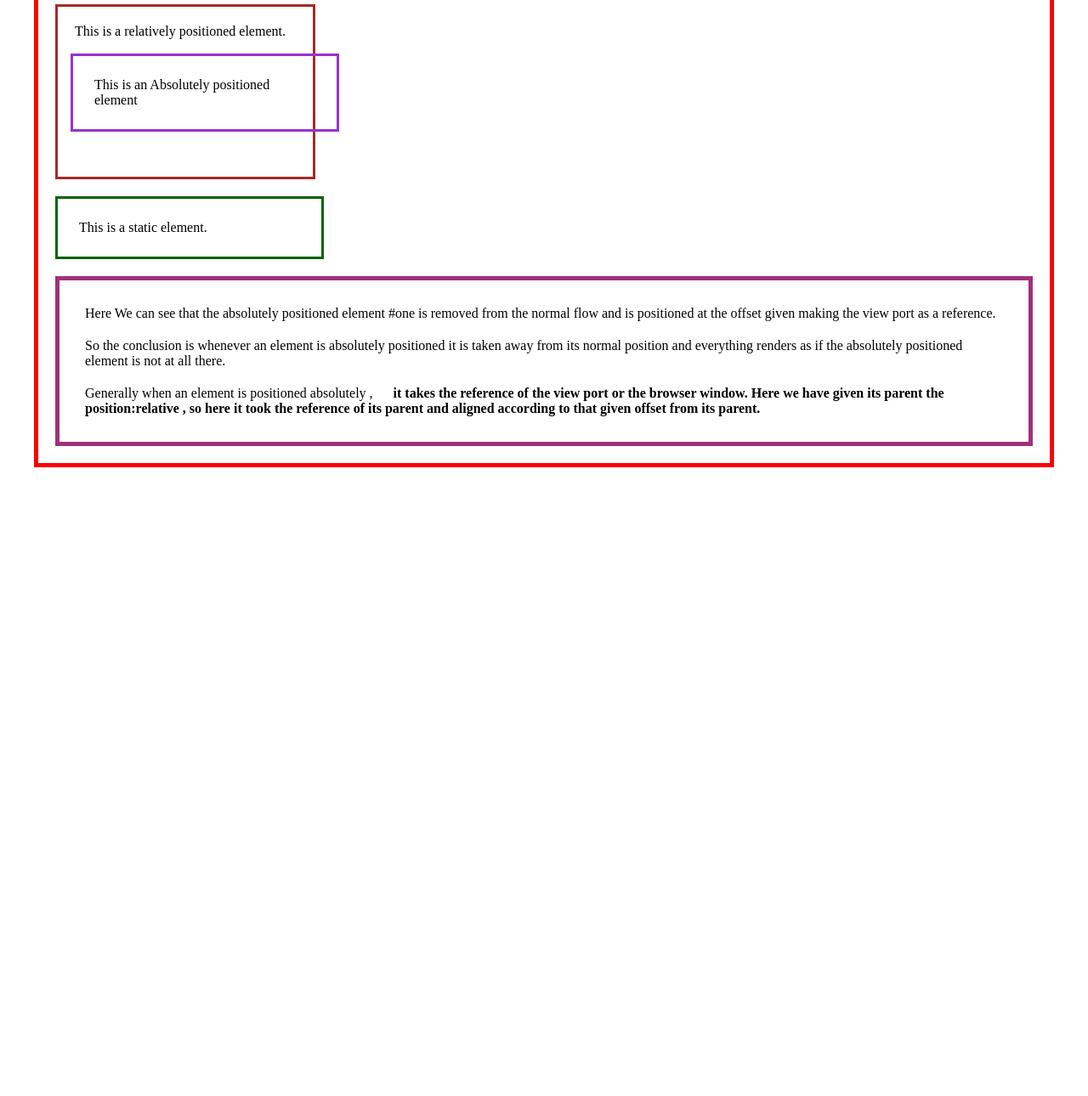
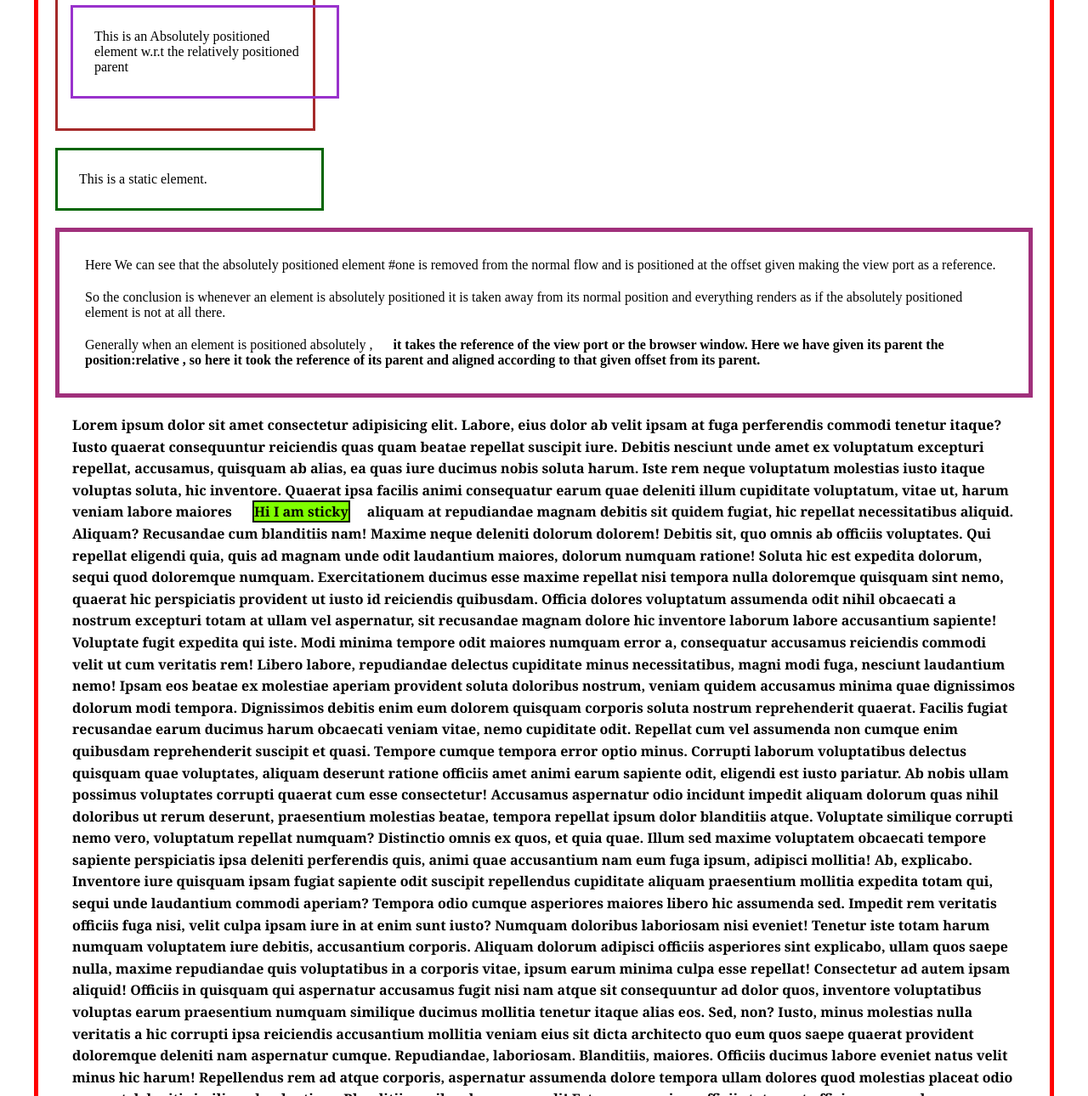
Before and after one commit to PrudhviDeve/mysecondwebpage.io, a plain HTML site: page positions.html in a window 1280 px wide. Shown: the part 117-1407 px from the top of the page at 85% size. Before the commit the page ends 800 px from the top, so only its background shows below. Drawn offline with Linux system fonts and the light colour scheme.

Commit message:
added all positions

```diff
--- a/positions.html
+++ b/positions.html
@@ -1,5 +1,6 @@
 <!DOCTYPE html>
 <html lang="en">
+
 <head>
   <meta charset="UTF-8">
   <meta http-equiv="X-UA-Compatible" content="IE=edge">
@@ -7,47 +8,66 @@
   <title>Document</title>
   <style>
     body {
-            border : 5px solid red;
+      border: 5px solid red;
     }
+
     h1 {
       text-align: center;
-
-
-        }
-        #main {
-            border : 3px solid brown;
-            width : 300px;
-            height : 200px;
-            position : relative;
-        }
-        #one {
-            border : 3px solid darkorchid;
-            width : 300px;
-            padding : 5px;
-            margin : 5px;
-            position : absolute;
-            top : 50px;
-            left : 10px;
-        }
-        #two {
-            border : 3px solid darkgreen;
-            padding : 5px;
-
-
-
-            width : 300px;
-        }
-        #para {
-            border : 5px solid rgb(160, 48, 123);
-
-            padding : 10px ;
-        }
-        * {
-            margin : 20px;
+      border: 2px solid black;
+      background-color: yellow;
+      position: fixed;
+      top: 0;
+      right: 0;
+      width: 100%;
     }
 
+    #main {
+      border: 3px solid brown;
+      width: 300px;
+      height: 200px;
+      position: relative;
+    }
+
+    #one {
+      border: 3px solid darkorchid;
+      width: 300px;
+      padding: 5px;
+      margin: 5px;
+      position: absolute;
+      top: 50px;
+      left: 10px;
+    }
+
+    #two {
+      border: 3px solid darkgreen;
+      padding: 5px;
+      width: 300px;
+    }
+
+    #para {
+      border: 5px solid rgb(160, 48, 123);
+      padding: 10px;
+    }
+
+    * {
+      margin: 20px;
+    }
+
+    #ext p {
+      line-height: 1.6em;
+      font-weight: bold;
+      font-family: Georgia, 'Times New Roman', Times, serif;
+    }
+    span {
+      position: sticky;
+      top : 60px;
+      border : 2px solid black;
+      background-color: chartreuse;
+    }
   </style>
+
 </head>
+
 <body>
   <h1>CSS Positions</h1>
 
@@ -57,7 +77,7 @@
 
     <div id="one">
 
-                         <p>This is an Absolutely positioned element</p>
+      <p>This is an Absolutely positioned element w.r.t the relatively positioned parent</p>
 
     </div>
 
@@ -77,10 +97,66 @@
     <p>So the conclusion is whenever an element is absolutely positioned it is taken away from its normal
       position and everything renders as if the absolutely positioned element is not at all there. </p>
 
-              <p> Generally when an element is positioned absolutely , <strong>it takes the reference of the view port or the browser window. Here we have given its parent the position:relative , so here it took
+    <p> Generally when an element is positioned absolutely , <strong>it takes the reference of the view port or the
+        browser window. Here we have given its parent the position:relative , so here it took
         the reference of its parent and aligned according to that given offset from its parent.</strong></p>
     </p>
 
   </div>
+
+  <div id="ext">
+
+    <p>Lorem ipsum dolor sit amet consectetur adipisicing elit. Labore, eius dolor ab velit ipsam at fuga perferendis
+      commodi tenetur itaque? Iusto quaerat consequuntur reiciendis quas quam beatae repellat suscipit iure.
+      Debitis nesciunt unde amet ex voluptatum excepturi repellat, accusamus, quisquam ab alias, ea quas iure ducimus
+      nobis soluta harum. Iste rem neque voluptatum molestias iusto itaque voluptas soluta, hic inventore.
+      Quaerat ipsa facilis animi consequatur earum quae deleniti illum cupiditate voluptatum, vitae ut, harum veniam
+      labore maiores <span>Hi I am sticky</span>aliquam at repudiandae magnam debitis sit quidem fugiat, hic repellat necessitatibus aliquid.
+      Aliquam?
+      Recusandae cum blanditiis nam! Maxime neque deleniti dolorum dolorem! Debitis sit, quo omnis ab officiis
+      voluptates. Qui repellat eligendi quia, quis ad magnam unde odit laudantium maiores, dolorum numquam ratione!
+      Soluta hic est expedita dolorum, sequi quod doloremque numquam. Exercitationem ducimus esse maxime repellat nisi
+      tempora nulla doloremque quisquam sint nemo, quaerat hic perspiciatis provident ut iusto id reiciendis quibusdam.
+      Officia dolores voluptatum assumenda odit nihil obcaecati a nostrum excepturi totam at ullam vel aspernatur, sit
+      recusandae magnam dolore hic inventore laborum labore accusantium sapiente! Voluptate fugit expedita qui iste.
+      Modi minima tempore odit maiores numquam error a, consequatur accusamus reiciendis commodi velit ut cum veritatis
+      rem! Libero labore, repudiandae delectus cupiditate minus necessitatibus, magni modi fuga, nesciunt laudantium
+      nemo!
+      Ipsam eos beatae ex molestiae aperiam provident soluta doloribus nostrum, veniam quidem accusamus minima quae
+      dignissimos dolorum modi tempora. Dignissimos debitis enim eum dolorem quisquam corporis soluta nostrum
+      reprehenderit quaerat.
+      Facilis fugiat recusandae earum ducimus harum obcaecati veniam vitae, nemo cupiditate odit. Repellat cum vel
+      assumenda non cumque enim quibusdam reprehenderit suscipit et quasi. Tempore cumque tempora error optio minus.
+      Corrupti laborum voluptatibus delectus quisquam quae voluptates, aliquam deserunt ratione officiis amet animi
+      earum sapiente odit, eligendi est iusto pariatur. Ab nobis ullam possimus voluptates corrupti quaerat cum esse
+      consectetur!
+      Accusamus aspernatur odio incidunt impedit aliquam dolorum quas nihil doloribus ut rerum deserunt, praesentium
+      molestias beatae, tempora repellat ipsum dolor blanditiis atque. Voluptate similique corrupti nemo vero,
+      voluptatum repellat numquam?
+      Distinctio omnis ex quos, et quia quae. Illum sed maxime voluptatem obcaecati tempore sapiente perspiciatis ipsa
+      deleniti perferendis quis, animi quae accusantium nam eum fuga ipsum, adipisci mollitia! Ab, explicabo.
+      Inventore iure quisquam ipsam fugiat sapiente odit suscipit repellendus cupiditate aliquam praesentium mollitia
+      expedita totam qui, sequi unde laudantium commodi aperiam? Tempora odio cumque asperiores maiores libero hic
+      assumenda sed.
+      Impedit rem veritatis officiis fuga nisi, velit culpa ipsam iure in at enim sunt iusto? Numquam doloribus
+      laboriosam nisi eveniet! Tenetur iste totam harum numquam voluptatem iure debitis, accusantium corporis.
+      Aliquam dolorum adipisci officiis asperiores sint explicabo, ullam quos saepe nulla, maxime repudiandae quis
+      voluptatibus in a corporis vitae, ipsum earum minima culpa esse repellat! Consectetur ad autem ipsam aliquid!
+      Officiis in quisquam qui aspernatur accusamus fugit nisi nam atque sit consequuntur ad dolor quos, inventore
+      voluptatibus voluptas earum praesentium numquam similique ducimus mollitia tenetur itaque alias eos. Sed, non?
+      Iusto, minus molestias nulla veritatis a hic corrupti ipsa reiciendis accusantium mollitia veniam eius sit dicta
+      architecto quo eum quos saepe quaerat provident doloremque deleniti nam aspernatur cumque. Repudiandae,
+      laboriosam.
+      Blanditiis, maiores. Officiis ducimus labore eveniet natus velit minus hic harum! Repellendus rem ad atque
+      corporis, aspernatur assumenda dolore tempora ullam dolores quod molestias placeat odio quaerat deleniti similique
+      laudantium.
+      Blanditiis, quibusdam commodi! Est nemo maxime officiis totam ut officia, recusandae perferendis nam distinctio
+      nobis temporibus, non ea nesciunt maiores tempora eius ipsa quasi similique molestiae error ullam repudiandae
+      laborum!
+      Veritatis voluptas dolorum commodi molestias provident blanditiis excepturi in sequi. Nam tempora, aut veniam
+      impedit dignissimos, ut libero accusantium debitis minima qui et non hic veritatis temporibus suscipit aspernatur
+      animi!</p>
+  </div>
 </body>
+
 </html>
```
Also changed, not shown: index.html (+1 -1 lines). Lines whose indentation alone changed are shown as unchanged.
